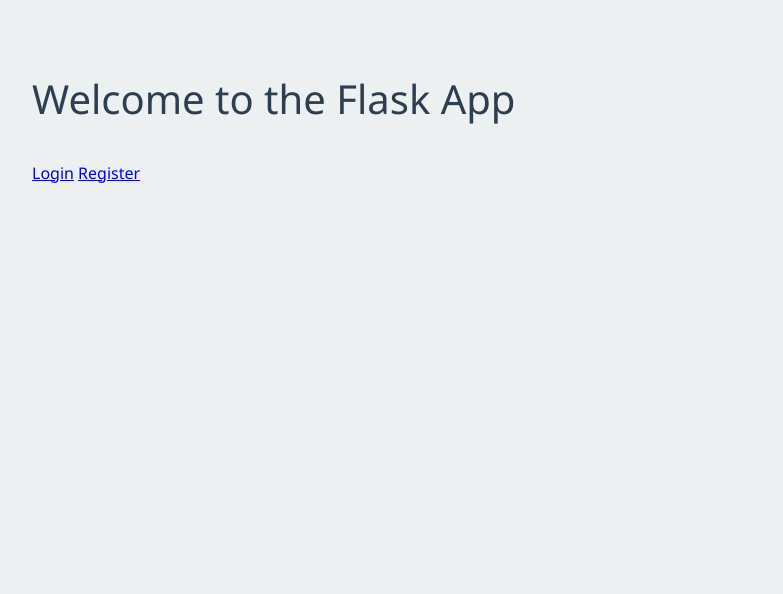
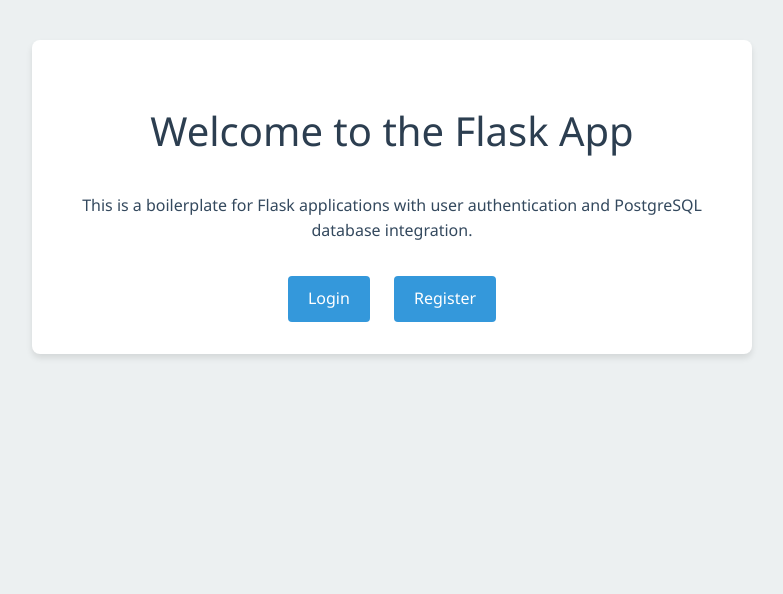
Before and after one commit to PadsterH2012/Py_Flask_Boilerplate, a Flask app: page / in a window 1280 px wide. Shown: the top 594 px of the page, without its empty margins (248-1031 px from the left). Run offline with Flask 3, Linux system fonts and the light colour scheme.

Commit message:
Improved the index.html page to use consistent CSS and be visible in both light and dark modes.

```diff
--- a/backend/templates/index.html
+++ b/backend/templates/index.html
@@ -3,9 +3,43 @@
 {% block title %}Home{% endblock %}
 
 {% block content %}
-    <h1>Welcome to the Flask App</h1>
-    <nav>
-        <a href="{{ url_for('login') }}">Login</a>
-        <a href="{{ url_for('register') }}">Register</a>
-    </nav>
+    <div class="welcome-container">
+        <h1>Welcome to the Flask App</h1>
+        <p>This is a boilerplate for Flask applications with user authentication and PostgreSQL database integration.</p>
+        <nav class="home-nav">
+            <a href="{{ url_for('login') }}" class="btn">Login</a>
+            <a href="{{ url_for('register') }}" class="btn">Register</a>
+        </nav>
+    </div>
 {% endblock %}
+
+{% block extra_css %}
+<style>
+    .welcome-container {
+        text-align: center;
+        padding: 2rem;
+        background-color: var(--input-background);
+        border-radius: 8px;
+        box-shadow: 0 4px 6px rgba(0, 0, 0, 0.1);
+    }
+
+    .home-nav {
+        margin-top: 2rem;
+    }
+
+    .btn {
+        display: inline-block;
+        padding: 10px 20px;
+        margin: 0 10px;
+        background-color: var(--primary-color);
+        color: white;
+        text-decoration: none;
+        border-radius: 4px;
+        transition: background-color 0.3s ease;
+    }
+
+    .btn:hover {
+        background-color: var(--button-hover);
+    }
+</style>
+{% endblock %}
```
